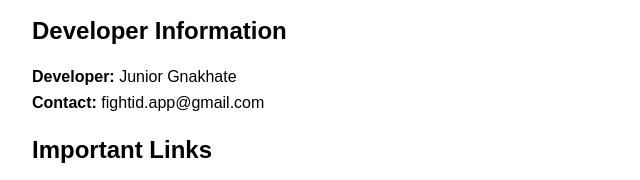
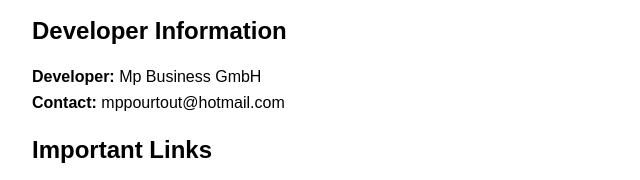
Before and after one commit to mpbusinessgmbh/fightid-app-ads, a plain HTML site: page index.html in a window 1280 px wide. Shown: the part 272-452 px from the top of the page, 8-648 px from the left. Drawn offline with Linux system fonts and the light colour scheme.

Commit message:
Update index.html

```diff
--- a/index.html
+++ b/index.html
@@ -21,13 +21,13 @@ a { color: #007AFF; }
 <p>Fight-ID is a mobile application designed to help users analyze their fighting attributes such as strength, speed, accuracy, endurance, resilience, defense, and more.</p>
 
 <h2>Developer Information</h2>
-<p><strong>Developer:</strong> Junior Gnakhate<br>
-<strong>Contact:</strong> fightid.app@gmail.com</p>
+<p><strong>Developer:</strong> Mp Business GmbH<br>
+<strong>Contact:</strong> mppourtout@hotmail.com</p>
 
 <h2>Important Links</h2>
 <ul>
 <li><a href="/app-ads.txt">app-ads.txt file (AdMob verification)</a></li>
-<li><a href="https://fightid.app/privacy">Privacy Policy</a></li>
+<li><a href="/privacy.html">Privacy Policy</a></li>
 <li><a href="https://apps.apple.com/app/id6745608525">App Store Listing</a></li>
 </ul>
 
```
